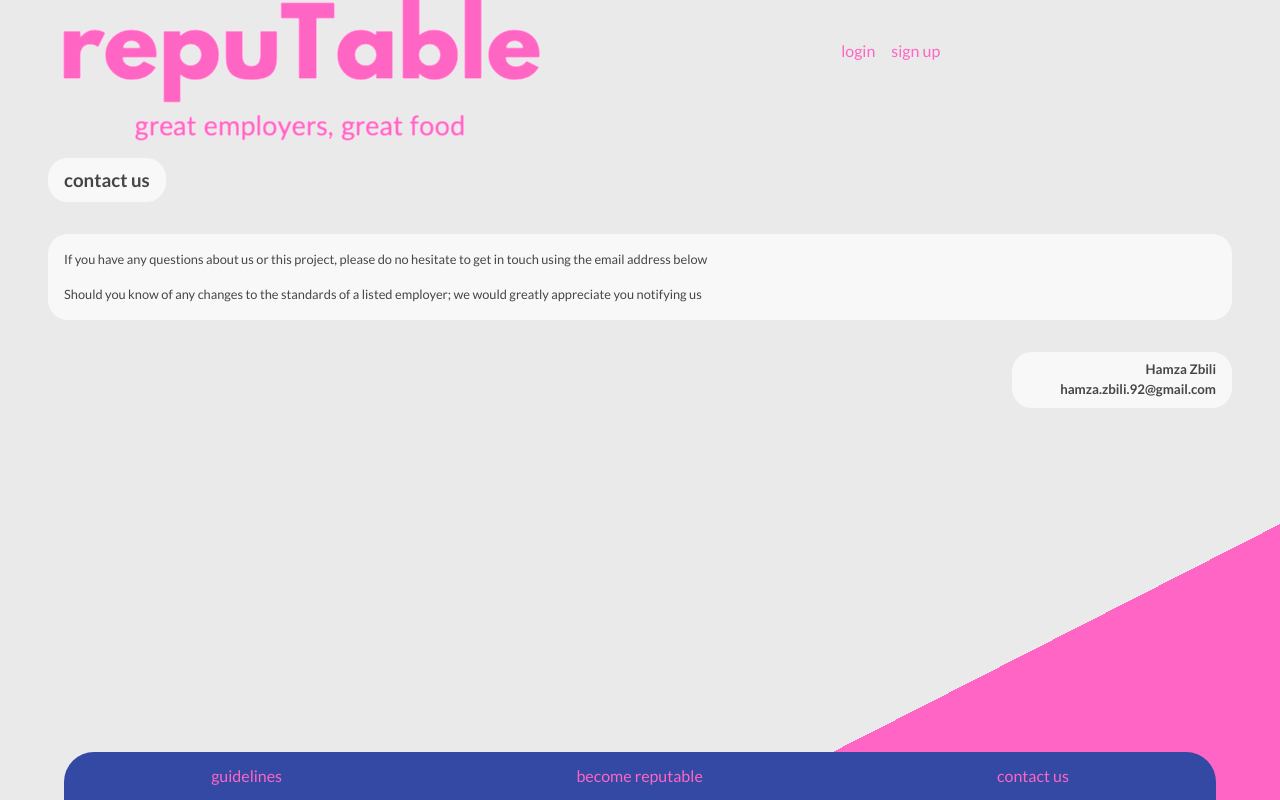
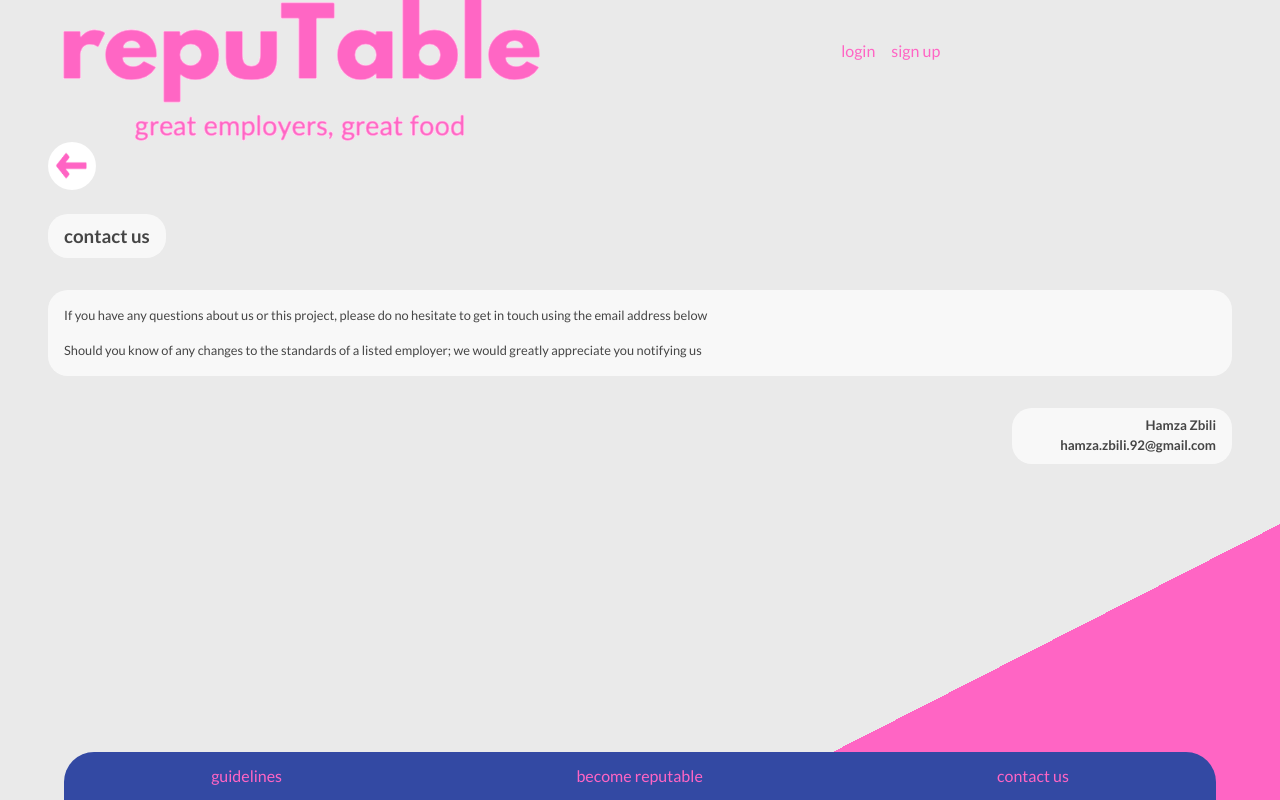
Before and after one commit to HamzaZbili/Repu-Table-Client, a React (Create React App) app: page /contactus in a window 1280 px wide. Built offline with nearby package versions, Linux system fonts and the light colour scheme; no server answers.

Commit message:
search bar now works for eatery names

```diff
--- a/src/components/Eateries/EateryDetailed.jsx
+++ b/src/components/Eateries/EateryDetailed.jsx
@@ -1,32 +1,31 @@
-import React, { useEffect } from 'react'
-import { useState } from 'react'
-import { useParams } from 'react-router-dom'
-import service from '../../services/apiHandler'
-import './eateryCard.css'
+import React, { useEffect } from "react";
+import { useState } from "react";
+import { useParams } from "react-router-dom";
+import service from "../../services/apiHandler";
+import BackButton from "../Navbar/BackButton";
+import "./eateryCard.css";
 
 const EateryDetailed = () => {
-    const [eateryDetailed, setEateryDetailed] = useState({})
-    const { id } = useParams()
+  const [eateryDetailed, setEateryDetailed] = useState({});
+  const { id } = useParams();
   useEffect(() => {
     try {
-        service
-        .get(`/eateries/${id}`)
-        .then((response) => {
-            setEateryDetailed(response.data[0])
-        })
+      service.get(`/eateries/${id}`).then((response) => {
+        setEateryDetailed(response.data[0]);
+      });
     } catch (error) {
-        console.log(error)
+      console.log(error);
     }
-
-      }, [])
-    const {businessName, photo, description} = eateryDetailed
+  }, []);
+  const { businessName, photo, description } = eateryDetailed;
   return (
     <div className="eateryContainer">
-        <img src={photo} alt="eatery image"/>
+      <BackButton />
+      <img src={photo} alt="eatery image" />
       <h2>{businessName}</h2>
       <p>{description}</p>
     </div>
-  )
-}
+  );
+};
 
-export default EateryDetailed
+export default EateryDetailed;
--- a/src/components/General/HomeFeed.jsx
+++ b/src/components/General/HomeFeed.jsx
@@ -19,15 +19,11 @@ const HomeFeed = () => {
         setSearchQuery={setSearchQuery}
         searchQuery={searchQuery}
       />
-      {searchQuery
-        ? allEateries.map((eatery) => {
-            return (
-              <Link to={`/eateries/${eatery._id}`} key={eatery._id}>
-                <EateryCard eatery={eatery} />
-              </Link>
-            );
-          })
-        : allEateries.map((eatery) => {
+      {allEateries
+        .filter((eatery) =>
+          eatery.businessName.toLowerCase().includes(searchQuery.toLowerCase())
+        )
+        .map((eatery) => {
           return (
             <Link to={`/eateries/${eatery._id}`} key={eatery._id}>
               <EateryCard eatery={eatery} />
--- a/src/components/Navbar/backButton.css
+++ b/src/components/Navbar/backButton.css
@@ -1,6 +1,7 @@
 .backButton {
-    width: 2rem;
-    height: 2rem;
+    width: 3rem;
+    height: 3rem;
     margin-left: 1rem;
+    margin-bottom: .5rem;
     border-radius: 50%;
 }
--- a/src/pages/ContactUs.jsx
+++ b/src/pages/ContactUs.jsx
@@ -1,9 +1,11 @@
 import React from "react";
+import BackButton from "../components/Navbar/BackButton";
 import "./contactUs.css";
 
 const ContactUs = () => {
   return (
     <div className="contactUs">
+      <BackButton />
       <h3 className="contactTitle">contact us</h3>
       <div className="whiteBox">
         <p>
--- a/src/pages/EateryAdmin.jsx
+++ b/src/pages/EateryAdmin.jsx
@@ -1,4 +1,5 @@
 import React, { useEffect, useState } from "react";
+import BackButton from "../components/Navbar/BackButton";
 import service from "../services/apiHandler";
 import PendingApplications from "./PendingApplications";
 
@@ -16,6 +17,7 @@ const EateryAdmin = () => {
   }, []);
   return (
     <>
+      <BackButton />
       <h2>pending applications</h2>
       <div>
         {pendingApplications.map((eatery) => {
--- a/src/pages/Guidelines.jsx
+++ b/src/pages/Guidelines.jsx
@@ -1,9 +1,13 @@
-import React from 'react'
+import React from "react";
+import BackButton from "../components/Navbar/BackButton";
 
 const Guidelines = () => {
   return (
-    <div>Our ethos</div>
-  )
-}
+    <>
+      <BackButton />
+      <div>Our ethos</div>
+    </>
+  );
+};
 
-export default Guidelines
+export default Guidelines;
--- a/src/pages/Oops.jsx
+++ b/src/pages/Oops.jsx
@@ -1,11 +1,17 @@
-import { Link } from "react-router-dom"
+import { Link } from "react-router-dom";
+import Navbar from "../components/Navbar/Navbar";
+import BackButton from "../components/Navbar/BackButton";
+import Footer from "../components/General/Footer";
 const Oops = () => {
-	return (
-		<>
-			<h1>404 - page not found</h1>
-			<Link to="/eateries">Click here to return to homepage</Link>
-		</>
-	)
-}
+  return (
+    <>
+      <Navbar />
+      <BackButton />
+      <h1>404 - page not found</h1>
+      <Link to="/eateries">Click here to return to homepage</Link>
+      <Footer />
+    </>
+  );
+};
 
-export default Oops
+export default Oops;
```
Lines whose indentation alone changed are shown as unchanged.
